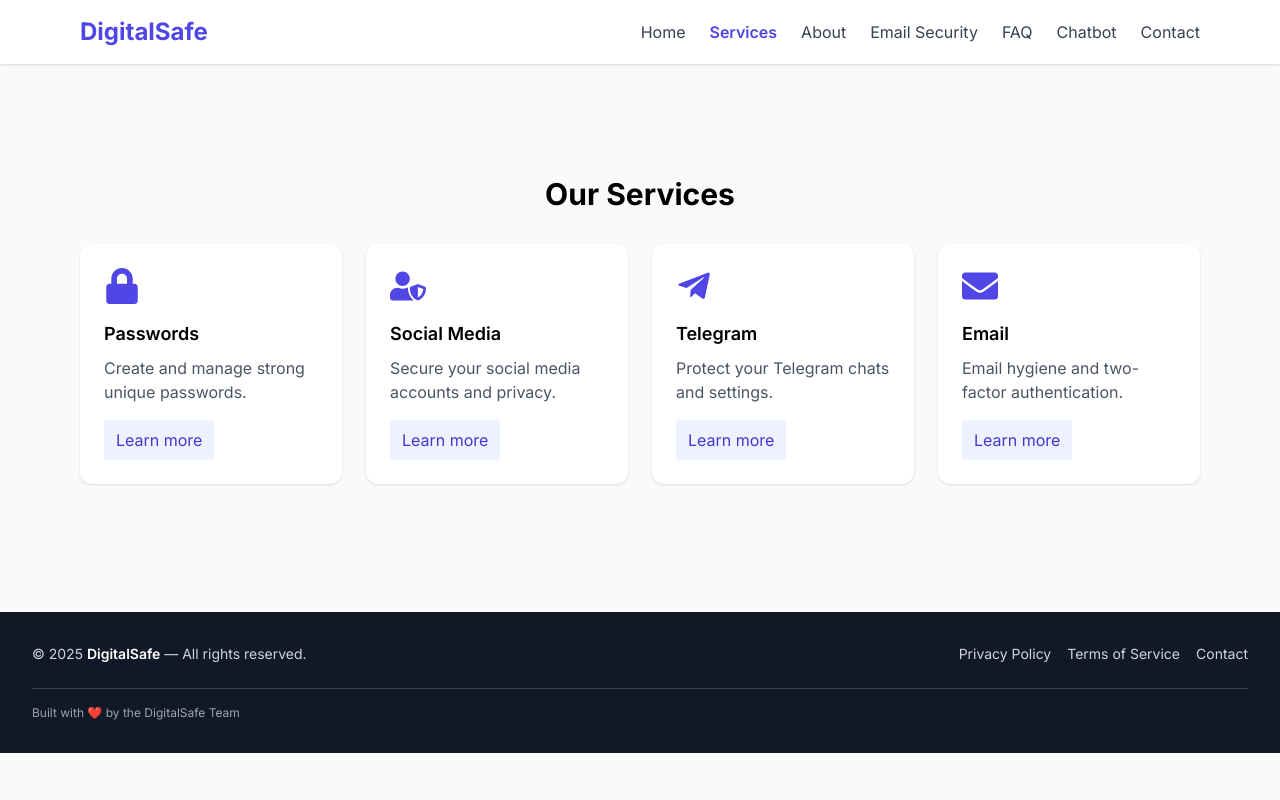
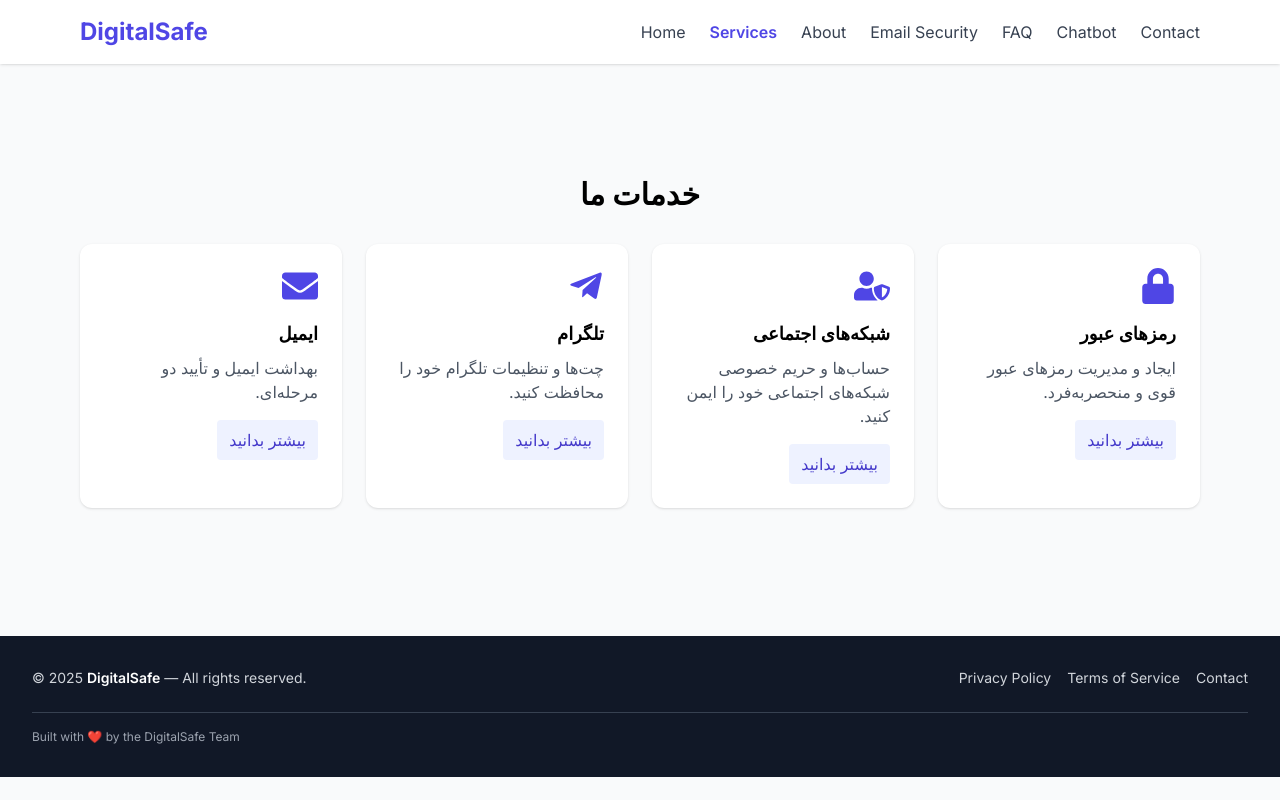
Before and after one commit to FSRahimi/Debug-Pro-Web, a React (Vite) app: page /services in a window 1280 px wide. Built offline with nearby package versions, Linux system fonts and the light colour scheme.

Commit message:
transalte the content of Services Page to persion

```diff
--- a/src/i18n/i18n.js
+++ b/src/i18n/i18n.js
@@ -26,6 +26,17 @@
         faq_a2: "Use secret chats, enable two-step verification, and check forwarding settings.",
         faq_q3: "How to secure email?",
         faq_a3: "Use unique passwords, 2FA, and be careful with links and attachments.",
+        // Services page
+        services_title: "Our Services",
+        service_passwords: "Passwords",
+        service_passwords_desc: "Create and manage strong unique passwords.",
+        service_social_media: "Social Media",
+        service_social_media_desc: "Secure your social media accounts and privacy.",
+        service_telegram: "Telegram",
+        service_telegram_desc: "Protect your Telegram chats and settings.",
+        service_email: "Email",
+        service_email_desc: "Email hygiene and two-factor authentication.",
+        learn_more: "Learn more",
 
         },
       },
@@ -49,8 +60,19 @@
            faq_q2: "آیا تلگرام ایمن است؟",
            faq_a2: "چت‌های مخفی را استفاده کنید، تأیید دو مرحله‌ای را فعال کنید و تنظیمات فوروارد را بررسی کنید.",
            faq_q3: "چگونه ایمیل خود را ایمن کنم؟",
-          faq_a3: "از رمزهای منحصربه‌فرد استفاده کنید، تأیید دو مرحله‌ای را فعال کنید و مراقب لینک‌ها و فایل‌های پیوست باشید.",
+           faq_a3: "از رمزهای منحصربه‌فرد استفاده کنید، تأیید دو مرحله‌ای را فعال کنید و مراقب لینک‌ها و فایل‌های پیوست باشید.",
 
+           // Services page
+            services_title: "خدمات ما",
+            service_passwords: "رمزهای عبور",
+            service_passwords_desc: "ایجاد و مدیریت رمزهای عبور قوی و منحصربه‌فرد.",
+            service_social_media: "شبکه‌های اجتماعی",
+            service_social_media_desc: "حساب‌ها و حریم خصوصی شبکه‌های اجتماعی خود را ایمن کنید.",
+            service_telegram: "تلگرام",
+            service_telegram_desc: "چت‌ها و تنظیمات تلگرام خود را محافظت کنید.",
+            service_email: "ایمیل",
+            service_email_desc: "بهداشت ایمیل و تأیید دو مرحله‌ای.",
+            learn_more: "بیشتر بدانید",
 
         },
       },
--- a/src/pages/Services.jsx
+++ b/src/pages/Services.jsx
@@ -1,24 +1,56 @@
+// import React from 'react'
+// import { FaLock, FaUserShield, FaTelegramPlane, FaEnvelope } from 'react-icons/fa'
+
+// export default function Services(){
+//   const services = [
+//     { id:1, title:'Passwords', icon:<FaLock size={36} />, desc:'Create and manage strong unique passwords.'},
+//     { id:2, title:'Social Media', icon:<FaUserShield size={36} />, desc:'Secure your social media accounts and privacy.'},
+//     { id:3, title:'Telegram', icon:<FaTelegramPlane size={36} />, desc:'Protect your Telegram chats and settings.'},
+//     { id:4, title:'Email', icon:<FaEnvelope size={36} />, desc:'Email hygiene and two-factor authentication.'},
+//   ]
+//   return (
+//     <section className="py-20">
+//       <div className="max-w-6xl mx-auto px-4">
+//         <h2 className="text-3xl font-bold text-center mb-8">Our Services</h2>
+//         <div className="grid md:grid-cols-4 gap-6">
+//           {services.map(s => (
+//             <div key={s.id} className="group bg-white p-6 rounded-xl shadow hover:shadow-xl transform hover:scale-105 transition">
+//               <div className="text-indigo-600 mb-4">{s.icon}</div>
+//               <h3 className="font-semibold text-lg mb-2">{s.title}</h3>
+//               <p className="text-gray-600">{s.desc}</p>
+//               <button onClick={()=>alert(`${s.title}: ${s.desc}`)} className="mt-4 bg-indigo-50 text-indigo-700 px-3 py-2 rounded hover:bg-indigo-100">Learn more</button>
+//             </div>
+//           ))}
+//         </div>
+//       </div>
+//     </section>
+//   )
+// }
 import React from 'react'
 import { FaLock, FaUserShield, FaTelegramPlane, FaEnvelope } from 'react-icons/fa'
+import { useTranslation } from 'react-i18next'
 
 export default function Services(){
+  const { t, i18n } = useTranslation()
+
   const services = [
-    { id:1, title:'Passwords', icon:<FaLock size={36} />, desc:'Create and manage strong unique passwords.'},
-    { id:2, title:'Social Media', icon:<FaUserShield size={36} />, desc:'Secure your social media accounts and privacy.'},
-    { id:3, title:'Telegram', icon:<FaTelegramPlane size={36} />, desc:'Protect your Telegram chats and settings.'},
-    { id:4, title:'Email', icon:<FaEnvelope size={36} />, desc:'Email hygiene and two-factor authentication.'},
+    { id:1, title: t('service_passwords'), icon:<FaLock size={36} />, desc:t('service_passwords_desc')},
+    { id:2, title: t('service_social_media'), icon:<FaUserShield size={36} />, desc:t('service_social_media_desc')},
+    { id:3, title: t('service_telegram'), icon:<FaTelegramPlane size={36} />, desc:t('service_telegram_desc')},
+    { id:4, title: t('service_email'), icon:<FaEnvelope size={36} />, desc:t('service_email_desc')},
   ]
+
   return (
-    <section className="py-20">
+    <section className="py-20" dir={i18n.language === 'fa' ? 'rtl' : 'ltr'}>
       <div className="max-w-6xl mx-auto px-4">
-        <h2 className="text-3xl font-bold text-center mb-8">Our Services</h2>
+        <h2 className="text-3xl font-bold text-center mb-8">{t('services_title')}</h2>
         <div className="grid md:grid-cols-4 gap-6">
           {services.map(s => (
             <div key={s.id} className="group bg-white p-6 rounded-xl shadow hover:shadow-xl transform hover:scale-105 transition">
               <div className="text-indigo-600 mb-4">{s.icon}</div>
               <h3 className="font-semibold text-lg mb-2">{s.title}</h3>
               <p className="text-gray-600">{s.desc}</p>
-              <button onClick={()=>alert(`${s.title}: ${s.desc}`)} className="mt-4 bg-indigo-50 text-indigo-700 px-3 py-2 rounded hover:bg-indigo-100">Learn more</button>
+              <button onClick={()=>alert(`${s.title}: ${s.desc}`)} className="mt-4 bg-indigo-50 text-indigo-700 px-3 py-2 rounded hover:bg-indigo-100">{t('learn_more')}</button>
             </div>
           ))}
         </div>
```
